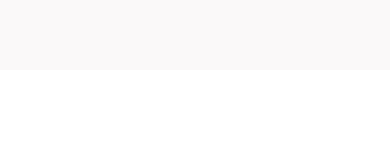
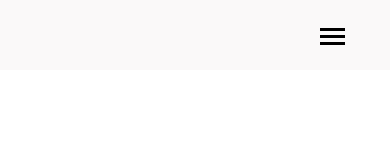
Before and after one commit to rahuloo5/portfolio_v1, a React (Create React App) app: page / in a window 390 px wide. Shown: the top 160 px of the page. Built offline with nearby package versions, Linux system fonts and the light colour scheme.

Commit message:
add hamburger styles

```diff
--- a/src/App.tsx
+++ b/src/App.tsx
@@ -23,6 +23,7 @@ const GlobalStyles = createGlobalStyle`
   body{
     font-size: 1.4rem;
     font-family: sans-serif;
+    background-color: #000000;
   }
 
   h1{
--- a/src/components/hamburger/index.tsx
+++ b/src/components/hamburger/index.tsx
@@ -2,7 +2,32 @@ import React from 'react';
 import styled from 'styled-components';
 
 const HamburgerContainer = styled.div`
+        width: 25px;
+        height: 3px;
+        background-color: #000000;
+        position: fixed;
+        align-self: center;
+        right: 45px;
+        top: 35px;
 
+        &:before{
+            content: '';
+            width: 25px;
+            height: 3px;
+            background-color: #000000;
+            position: absolute;
+            top: -7px;
+        }
+
+        &:after{
+            content: '';
+            width: 25px;
+            height: 3px;
+            background-color: #000000;
+            position: absolute;
+            top: 7px;
+        }
+    }
 `
 
 const Hamburger = () => {
--- a/src/layout/header/index.tsx
+++ b/src/layout/header/index.tsx
@@ -1,5 +1,7 @@
 import React from 'react';
 import styled from 'styled-components';
+
+import Hamburger from '../../components/hamburger';
 
 const HeaderContainer = styled.div`
     width: 100%;
@@ -11,7 +13,7 @@ const HeaderContainer = styled.div`
 const Header = () => {
     return (
         <HeaderContainer>
-
+            <Hamburger />
         </HeaderContainer>
     )
 };
--- a/src/layout/index.tsx
+++ b/src/layout/index.tsx
@@ -11,6 +11,7 @@ const LayoutContainer = styled.div`
 const Body = styled.div`
     height: calc(100vh - 140px);
     padding: 0 10vw;
+    background-color: #ffffff;
 `;
 
 interface Props {
```
